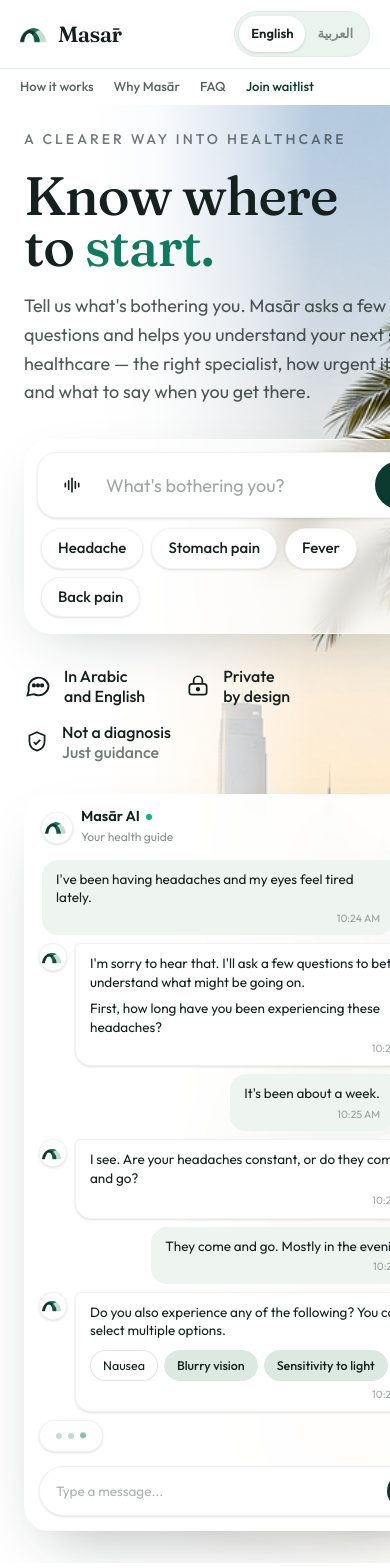
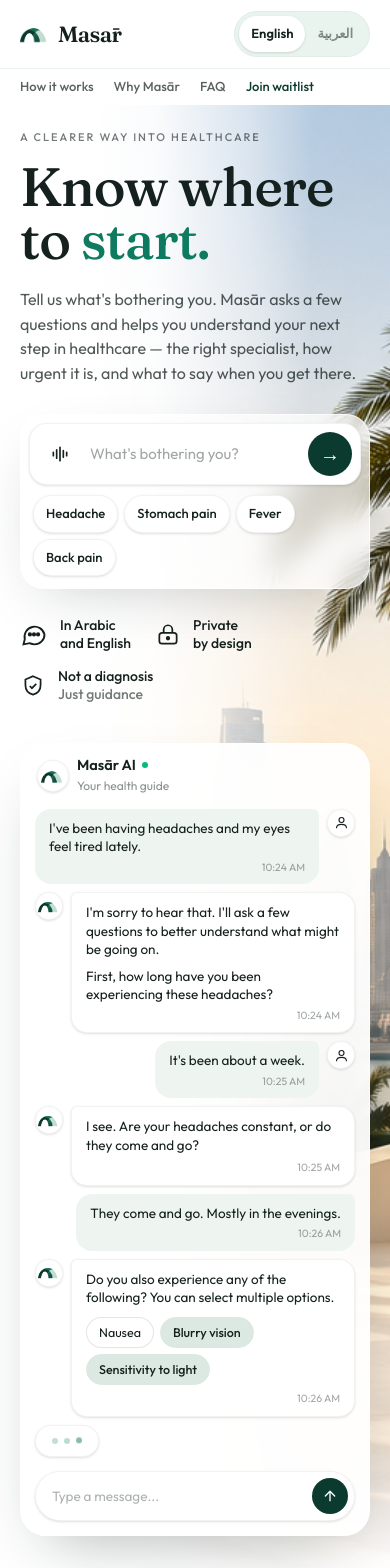
Before and after one commit to IkramBagban/masar, a React (Vite) app in the folder client/: page / in a window 390 px wide. Shown: the top 1568 px of the page. Built offline with nearby package versions, Linux system fonts and the light colour scheme; no server answers.

Commit message:
Polish mobile spacing across landing sections

```diff
--- a/client/src/components/home/Faq.tsx
+++ b/client/src/components/home/Faq.tsx
@@ -21,14 +21,14 @@ export function Faq() {
   return (
     <section
       id="faq"
-      className="max-w-[1280px] mx-auto px-6 md:px-10 py-16 md:py-24 border-t border-line"
+      className="mx-auto max-w-[1280px] border-t border-line px-5 py-14 sm:px-6 md:px-10 md:py-24"
     >
-      <div className="grid lg:grid-cols-[.9fr_1.1fr] gap-12 items-start max-w-[1180px] mx-auto">
+      <div className="mx-auto grid max-w-[1180px] items-start gap-8 md:gap-12 lg:grid-cols-[.9fr_1.1fr]">
         <div>
           <p className="text-[13px] font-semibold tracking-[.22em] text-slateteal">
             {f.eyebrow}
           </p>
-          <h2 className="serif font-medium text-[38px] md:text-[52px] leading-[1.08] mt-4 text-ink">
+          <h2 className="serif mt-4 text-[clamp(2.25rem,11vw,2.375rem)] font-medium leading-[1.08] text-ink md:text-[52px]">
             <span>{f.titleA}</span>
             <br />
             <span className="text-slateteal">{f.titleB}</span>
--- a/client/src/components/home/Hero.tsx
+++ b/client/src/components/home/Hero.tsx
@@ -26,16 +26,16 @@ export function Hero() {
         </div>
       </div>
 
-      <div className="relative max-w-[1280px] mx-auto px-6 md:px-10 pt-6 md:pt-10 pb-8 grid lg:grid-cols-[1.05fr_.95fr] gap-8 items-center">
+      <div className="relative mx-auto grid max-w-[1280px] items-start gap-10 px-5 pb-10 pt-6 sm:px-6 md:px-10 md:pb-12 md:pt-10 lg:grid-cols-[1.05fr_.95fr] lg:items-center lg:gap-8">
         {/* LEFT */}
-        <div className="max-w-[600px]">
+        <div className="w-full min-w-0 max-w-[600px]">
           <HeroCopy />
           <SymptomForm />
           <TrustRow />
         </div>
 
         {/* RIGHT : compact chat card */}
-        <div className="relative w-full max-w-[460px] justify-self-center lg:justify-self-end">
+        <div className="relative w-full min-w-0 max-w-[460px] justify-self-center lg:justify-self-end">
           <ChatCard />
         </div>
       </div>
--- a/client/src/components/home/HeroCopy.tsx
+++ b/client/src/components/home/HeroCopy.tsx
@@ -5,16 +5,16 @@ export function HeroCopy() {
 
   return (
     <>
-      <p className="text-[14px] font-medium tracking-[.22em] text-ink/60">
+      <p className="text-[11px] font-medium tracking-[.18em] text-ink/60 sm:text-[14px] sm:tracking-[.22em]">
         {t.hero.eyebrow}
       </p>
-      <h1 className="serif font-medium text-[54px] md:text-[80px] leading-[.95] tracking-[-0.02em] mt-5">
+      <h1 className="serif mt-4 text-[clamp(2.65rem,14vw,3.375rem)] font-medium leading-[.98] tracking-[-0.02em] sm:mt-5 md:text-[80px] md:leading-[.95]">
         <span>{t.hero.titleA}</span>
         <br />
         {t.hero.titleB ? <span>{t.hero.titleB}</span> : null}
         <span className="text-slateteal">{t.hero.titleC}</span>
       </h1>
-      <p className="mt-5 text-[18px] md:text-[20px] leading-[1.6] text-ink/75 max-w-[48ch]">
+      <p className="mt-5 max-w-[48ch] text-[16px] leading-[1.55] text-ink/75 sm:text-[18px] md:text-[20px] md:leading-[1.6]">
         {t.hero.lede}
       </p>
     </>
--- a/client/src/components/home/MasarWay.tsx
+++ b/client/src/components/home/MasarWay.tsx
@@ -5,7 +5,7 @@ export function MasarWay() {
   const w = t.why;
 
   return (
-    <div className="bg-[#EAF4EE] border border-pine/20 rounded-[28px] p-6 md:p-9">
+    <div className="rounded-[24px] border border-pine/20 bg-[#EAF4EE] p-4 sm:p-6 md:rounded-[28px] md:p-9">
       <p className="flex items-center gap-2.5 text-[13px] font-bold tracking-[.18em] text-slateteal">
         <span className="w-7 h-7 rounded-full bg-pine text-white grid place-items-center text-[14px]">
           ✓
@@ -16,7 +16,7 @@ export function MasarWay() {
         {w.newTitle}
       </h3>
       <div className="relative mt-7 space-y-5">
-        <div className="absolute left-[27px] top-6 bottom-6 w-px bg-pine/15"></div>
+        <div className="absolute start-[27px] top-6 bottom-6 w-px bg-pine/15"></div>
         <div className="relative flex gap-4 items-start">
           <span className="relative z-10 w-14 h-14 shrink-0 rounded-full bg-[#DCE9E2] border-4 border-white shadow-sm grid place-items-center">
             <svg
--- a/client/src/components/home/OldWay.tsx
+++ b/client/src/components/home/OldWay.tsx
@@ -5,7 +5,7 @@ export function OldWay() {
   const w = t.why;
 
   return (
-    <div className="bg-[#F7FAF8] border border-line rounded-[28px] p-6 md:p-9">
+    <div className="rounded-[24px] border border-line bg-[#F7FAF8] p-4 sm:p-6 md:rounded-[28px] md:p-9">
       <p className="flex items-center gap-2.5 text-[13px] font-bold tracking-[.18em] text-ink/60">
         <span className="w-7 h-7 rounded-full bg-red-100 text-red-600 grid place-items-center text-[15px] font-bold">
           ✕
@@ -16,7 +16,7 @@ export function OldWay() {
         {w.oldTitle}
       </h3>
       <div className="relative mt-7 space-y-5">
-        <div className="absolute left-[27px] top-6 bottom-6 w-px bg-line"></div>
+        <div className="absolute start-[27px] top-6 bottom-6 w-px bg-line"></div>
         <div className="relative flex gap-4 items-start">
           <span className="relative z-10 w-14 h-14 shrink-0 rounded-full bg-[#F1F4F3] border-4 border-white shadow-sm grid place-items-center">
             <svg
--- a/client/src/components/home/SymptomForm.tsx
+++ b/client/src/components/home/SymptomForm.tsx
@@ -39,11 +39,11 @@ export function SymptomForm() {
   const chips = [t.hero.chip1, t.hero.chip2, t.hero.chip3, t.hero.chip4];
 
   return (
-    <div className="mt-8 bg-white/70 backdrop-blur-md rounded-[28px] p-3 shadow-[0_20px_60px_-24px_rgba(21,33,31,.25)] border border-white/70">
+    <div className="mt-7 rounded-[24px] border border-white/70 bg-white/70 p-2 shadow-[0_20px_60px_-24px_rgba(21,33,31,.25)] backdrop-blur-md sm:mt-8 sm:rounded-[28px] sm:p-3">
       <form
         ref={formRef}
         onSubmit={handleSubmit}
-        className="bg-white rounded-[20px] border border-black/5 shadow-sm flex items-center gap-3 pl-3 pr-2 py-2"
+        className="flex items-center gap-2 rounded-[18px] border border-black/5 bg-white py-2 pl-2 pr-2 shadow-sm sm:gap-3 sm:rounded-[20px] sm:pl-3"
       >
         <span className="w-11 h-11 rounded-full bg-bone grid place-items-center shrink-0">
           <svg
@@ -62,23 +62,23 @@ export function SymptomForm() {
           value={value}
           onChange={(e) => setValue(e.target.value)}
           placeholder={t.hero.inputPh}
-          className="flex-1 bg-transparent text-[18px] outline-none placeholder:text-ink/40 min-w-0"
+          className="min-w-0 flex-1 bg-transparent text-[15px] outline-none placeholder:text-ink/40 sm:text-[18px]"
         />
         <button
           ref={btnRef}
           type="submit"
-          className="dir-flip w-12 h-12 shrink-0 rounded-full bg-pine text-white grid place-items-center text-[20px] hover:opacity-90 active:scale-95 transition"
+          className="dir-flip grid h-11 w-11 shrink-0 place-items-center rounded-full bg-pine text-[20px] text-white transition hover:opacity-90 active:scale-95 sm:h-12 sm:w-12"
         >
           →
         </button>
       </form>
-      <div className="flex flex-wrap gap-2 mt-2.5 px-1 pb-1">
+      <div className="mt-2.5 flex flex-wrap gap-1.5 px-1 pb-1 sm:gap-2">
         {chips.map((chip, i) => (
           <button
             key={i}
             type="button"
             onClick={() => setValue(chip)}
-            className="px-4 py-2 rounded-full bg-white border border-black/5 shadow-sm text-[15px] font-medium hover:border-pine/40 transition"
+            className="rounded-full border border-black/5 bg-white px-3 py-2 text-[13px] font-medium shadow-sm transition hover:border-pine/40 sm:px-4 sm:text-[15px]"
           >
             {chip}
           </button>
--- a/client/src/components/home/TrustRow.tsx
+++ b/client/src/components/home/TrustRow.tsx
@@ -4,7 +4,7 @@ export function TrustRow() {
   const { t } = useHomeStrings();
 
   return (
-    <div className="mt-8 flex flex-wrap gap-x-10 gap-y-4 text-[16px] leading-tight">
+    <div className="mt-7 flex flex-wrap gap-x-6 gap-y-4 text-[14px] leading-tight sm:mt-8 sm:gap-x-10 sm:text-[16px]">
       <span className="flex items-center gap-3">
         <svg
           width="28"
--- a/client/src/components/home/WaitlistSection.tsx
+++ b/client/src/components/home/WaitlistSection.tsx
@@ -8,19 +8,19 @@ export function WaitlistSection() {
   return (
     <section
       id="waitlist"
-      className="max-w-[1280px] mx-auto px-6 md:px-10 py-16 md:py-24 border-t border-line"
+      className="mx-auto max-w-[1280px] border-t border-line px-5 py-14 sm:px-6 md:px-10 md:py-24"
     >
       <div className="max-w-[760px] mx-auto text-center">
         <span className="inline-flex items-center gap-2 bg-[#EAF4EE] text-pine text-[12.5px] font-semibold px-4 py-1.5 rounded-full border border-pine/20 mb-3 shadow-sm">
           <span className="w-2 h-2 rounded-full bg-emerald-500 animate-pulse"></span>
           <span>{w.badge}</span>
         </span>
-        <h2 className="serif font-medium text-[40px] md:text-[56px] leading-[1.05] mt-3 text-ink">
+        <h2 className="serif mt-3 text-[clamp(2.25rem,11vw,2.5rem)] font-medium leading-[1.05] text-ink md:text-[56px]">
           <span>{w.titleA}</span>
           <br />
           <span className="text-slateteal">{w.titleB}</span>
         </h2>
-        <p className="text-ink/60 text-[16.5px] md:text-[18px] leading-relaxed mt-4 max-w-[50ch] mx-auto">
+        <p className="mx-auto mt-4 max-w-[50ch] text-[15px] leading-relaxed text-ink/60 sm:text-[16.5px] md:text-[18px]">
           {w.lede}
         </p>
 
--- a/client/src/components/layout/SiteFooter.tsx
+++ b/client/src/components/layout/SiteFooter.tsx
@@ -7,12 +7,12 @@ export function SiteFooter() {
 
   return (
     <footer className="border-t border-line bg-[#FAFCFA]">
-      <div className="max-w-[1280px] mx-auto px-6 md:px-10 py-12">
+      <div className="mx-auto max-w-[1280px] px-5 py-10 sm:px-6 md:px-10 md:py-12">
         <div className="flex flex-col md:flex-row justify-between items-start md:items-center gap-6 pb-8 border-b border-line">
           <Link to="/" className="flex items-center gap-2.5">
             <Wordmark size="footer" />
           </Link>
-          <div className="flex flex-wrap gap-8 text-[14.5px] font-medium text-ink/70">
+          <div className="flex flex-wrap gap-x-6 gap-y-3 text-[14.5px] font-medium text-ink/70 sm:gap-x-8">
             <a href="#how" className="hover:text-ink transition">
               {t.footer.how}
             </a>
--- a/client/src/components/waitlist/WaitlistForm.tsx
+++ b/client/src/components/waitlist/WaitlistForm.tsx
@@ -24,7 +24,7 @@ export function WaitlistForm() {
   const done = mutation.isSuccess;
 
   return (
-    <div className="mt-10 bg-white border border-line rounded-[28px] p-6 md:p-9 shadow-[0_20px_50px_-30px_rgba(21,33,31,.25)] text-start">
+    <div className="mt-8 rounded-[24px] border border-line bg-white p-4 text-start shadow-[0_20px_50px_-30px_rgba(21,33,31,.25)] sm:mt-10 sm:p-6 md:rounded-[28px] md:p-9">
       <form onSubmit={handleSubmit} className="space-y-4">
         <div className="grid sm:grid-cols-2 gap-4">
           <div>
```
Also changed, not shown: client/src/components/home/How.tsx (+4 -4 lines), client/src/components/home/Why.tsx (+4 -4 lines).
